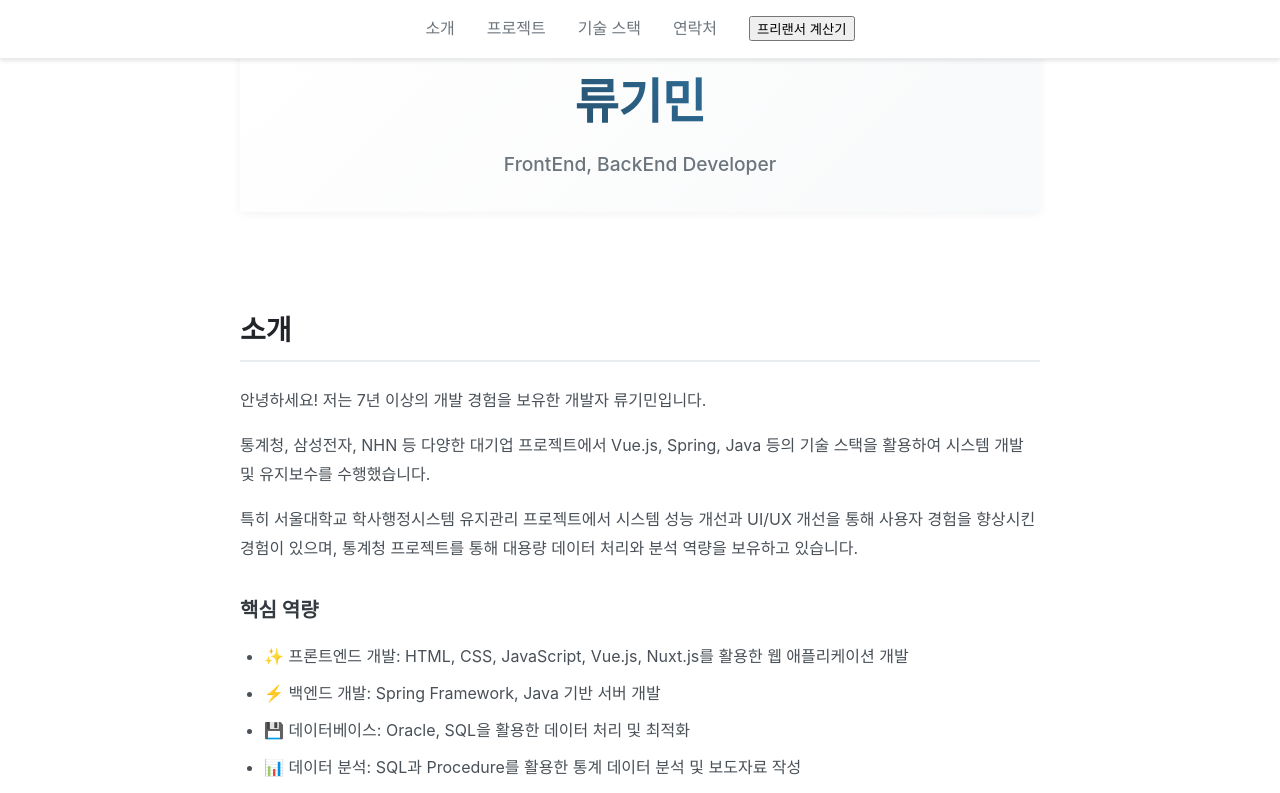
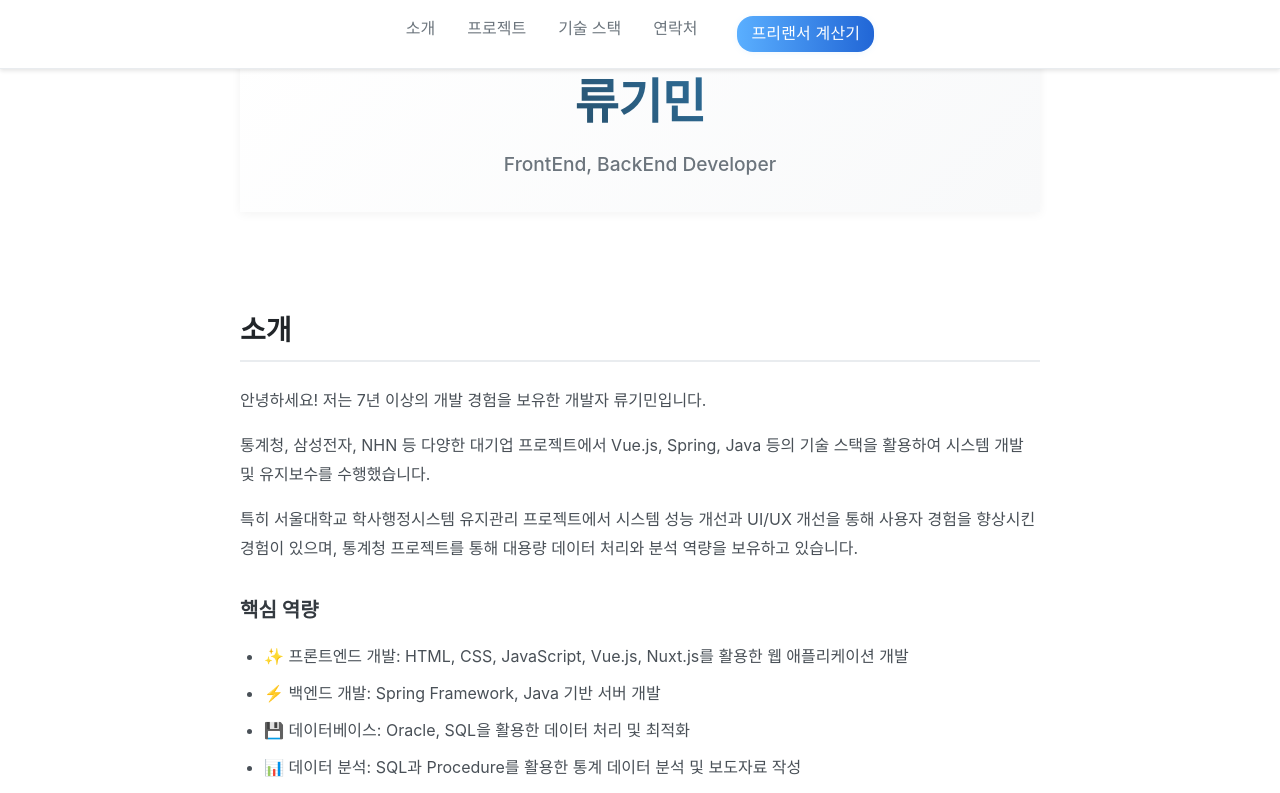
Before and after one commit to giminryu/portfolio, a React (Create React App) app: page / in a window 1280 px wide. Shown: the top 793 px of the page. Built offline with nearby package versions, Linux system fonts and the light colour scheme.

Commit message:
update - 프리랜서 계산기 기능 수정

```diff
--- a/src/App.css
+++ b/src/App.css
@@ -352,6 +352,35 @@ footer {
   animation: fadeIn 0.5s ease-out;
 }
 
+.calculator-btn {
+  padding: 6px 14px;                 /* 메뉴 글씨에 맞게 패딩 줄임 */
+  border: none;
+  border-radius: 16px;
+  background: linear-gradient(90deg, #5aafff 0%, #2166d6 100%);
+  color: #fff;
+  font-size: 1rem;                   /* 메뉴와 비슷한 폰트 크기 */
+  font-weight: 500;                  /* 너무 두껍지 않게 */
+  line-height: 1.5;                  /* 메뉴 글씨 높이에 맞춤 */
+  vertical-align: middle;            /* 메뉴 글씨와 수직 정렬 맞춤 */
+  margin-left: 8px;
+  letter-spacing: 0.01em;
+  cursor: pointer;
+  transition: transform 0.14s, box-shadow 0.21s, background 0.18s;
+  box-shadow: 0 1px 6px 0 rgb(90 175 255 / 10%);
+  outline: none;
+}
+
+.calculator-btn:hover, .calculator-btn:focus {
+  background: linear-gradient(90deg, #2166d6 0%, #5aafff 100%);
+  transform: translateY(-1px) scale(1.03);
+  box-shadow: 0 3px 12px 0 rgb(90 175 255 / 18%);
+}
+
+.calculator-btn:active {
+  background: #185ec6;
+  transform: scale(0.97);
+}
+
 @keyframes App-logo-spin {
   from {
     transform: rotate(0deg);
--- a/src/App.js
+++ b/src/App.js
@@ -32,8 +32,11 @@ function App() {
             <li><a href="#skills">기술 스택</a></li>
             <li><a href="#contact">연락처</a></li>
             <li>
-              <button onClick={() => setShowCalculator(!showCalculator)} style={{cursor:"pointer"}}>
-                프리랜서 계산기
+              <button
+                className="calculator-btn"
+                onClick={() => setShowCalculator(!showCalculator)}
+            >
+            프리랜서 계산기
               </button>
             </li>
 
```
